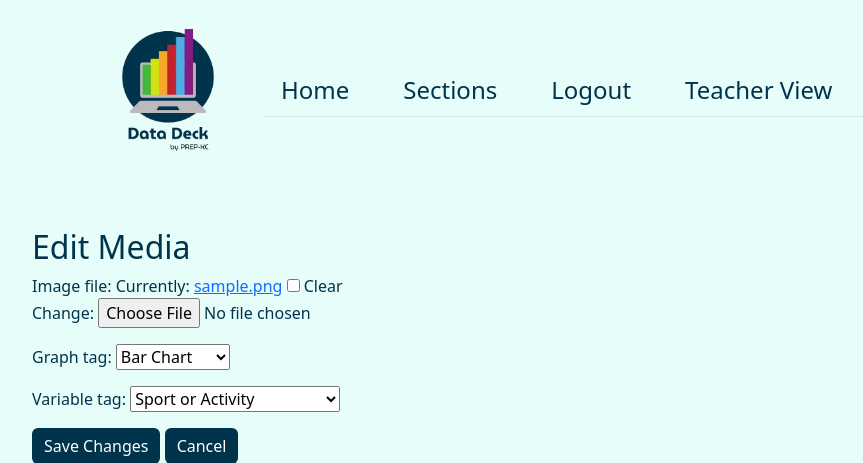
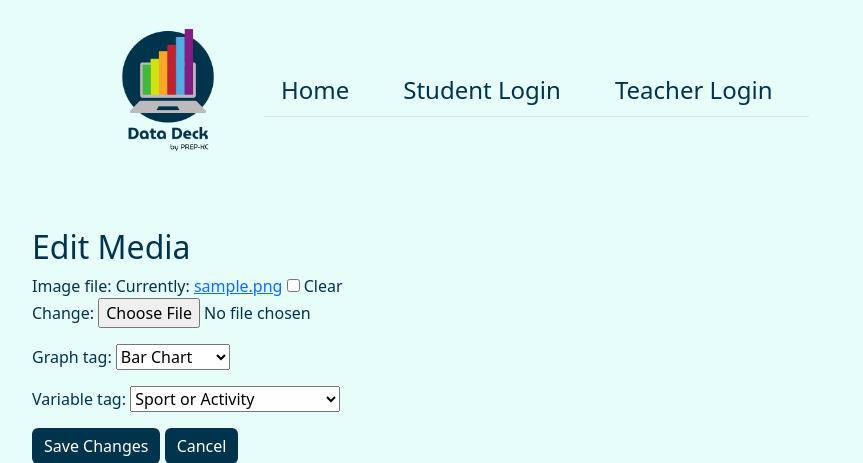
Before and after one commit to admiralorbiter/EngageKC, a Django app: page /edit-media/1/ in a window 1280 px wide. Shown: the top 463 px of the page, without its empty margins (50-913 px from the left). Run offline with Django 5.2, Linux system fonts and the light colour scheme; a user stored in the database is signed in; tables that the repository leaves empty hold one stand-in row (values such as "Sample post"); data that the repository does not hold is empty; parts of the project's set-up code (start-up, migrations or seed data) failed here and were passed over; some libraries are stand-ins or nearby versions.

Commit message:
updated nav with only logged out view

```diff
--- a/video_app/templates/video_app/nav.html
+++ b/video_app/templates/video_app/nav.html
@@ -5,63 +5,15 @@
             <img src="{% static 'video_app/images/logo.png' %}" alt="Logo">
         </a>
         <ul class="nav nav-tabs">
-            <!-- Home link is always displayed -->
             <li class="nav-item">
                 <a class="nav-link" href="{% url 'home' %}">Home</a>
             </li>
-            {% if user.is_staff %}
-                <li class="nav-item dropdown">
-                    <a class="nav-link dropdown-toggle" href="#" id="sessionsDropdown" role="button" data-toggle="dropdown" aria-haspopup="true" aria-expanded="false">
-                        Sections
-                    </a>
-                    <div class="dropdown-menu" aria-labelledby="sessionsDropdown">
-                        <ul class="list-group list-group-flush">
-                            {% for session in nav_sessions %}
-                                <li class="list-group-item">
-                                    <a href="{% url 'session' session.id %}">
-                                        {{ session.name }}
-                                    </a>
-                                </li>
-                            {% empty %}
-                                <li class="list-group-item">No sessions available</li>
-                            {% endfor %}
-                        </ul>
-                    </div>
-                </li>
-                <li class="nav-item">
-                    <form method="post" action="{% url 'admin_logout' %}" style="display:inline;">
-                        {% csrf_token %}
-                        <button type="submit" class="nav-link">Logout</button>
-                    </form>
-                </li>
-                <li class="nav-item">
-                    <a class="nav-link" href="{% url 'teacher_view' %}">Teacher View</a>
-                </li>
-            {% elif 'student_id' in request.session %}
-                <li class="nav-item">
-                    <a class="nav-link" href="{% url 'student_detail' request.session.student_id %}">My Profile</a>
-                </li>
-                <li class="nav-item">
-                    <form method="post" action="{% url 'student_logout' %}" style="display:inline;">
-                        {% csrf_token %}
-                        <button type="submit" class="nav-link">Student Logout</button>
-                    </form>
-                </li>
-            {% else %}
-                <li class="nav-item">
-                    <a class="nav-link" href="{% url 'join_session' %}">Student Login</a>
-                </li>
-                <li class="nav-item">
-                    <a class="nav-link" href="{% url 'admin:login' %}">Teacher Login</a>
-                </li>
-            {% endif %}
-            {% if request.session.current_session_id %}
-                <li class="nav-item">
-                    <a class="nav-link" href="{% url 'session' session_pk=request.session.current_session_id %}">
-                        {{ request.session.current_session_name }}
-                    </a>
-                </li>
-            {% endif %}
+            <li class="nav-item">
+                <a class="nav-link" href="{% url 'student_login' %}">Student Login</a>
+            </li>
+            <li class="nav-item">
+                <a class="nav-link" href="{% url 'admin:login' %}">Teacher Login</a>
+            </li>
         </ul>
     </div>
 </nav>
```
